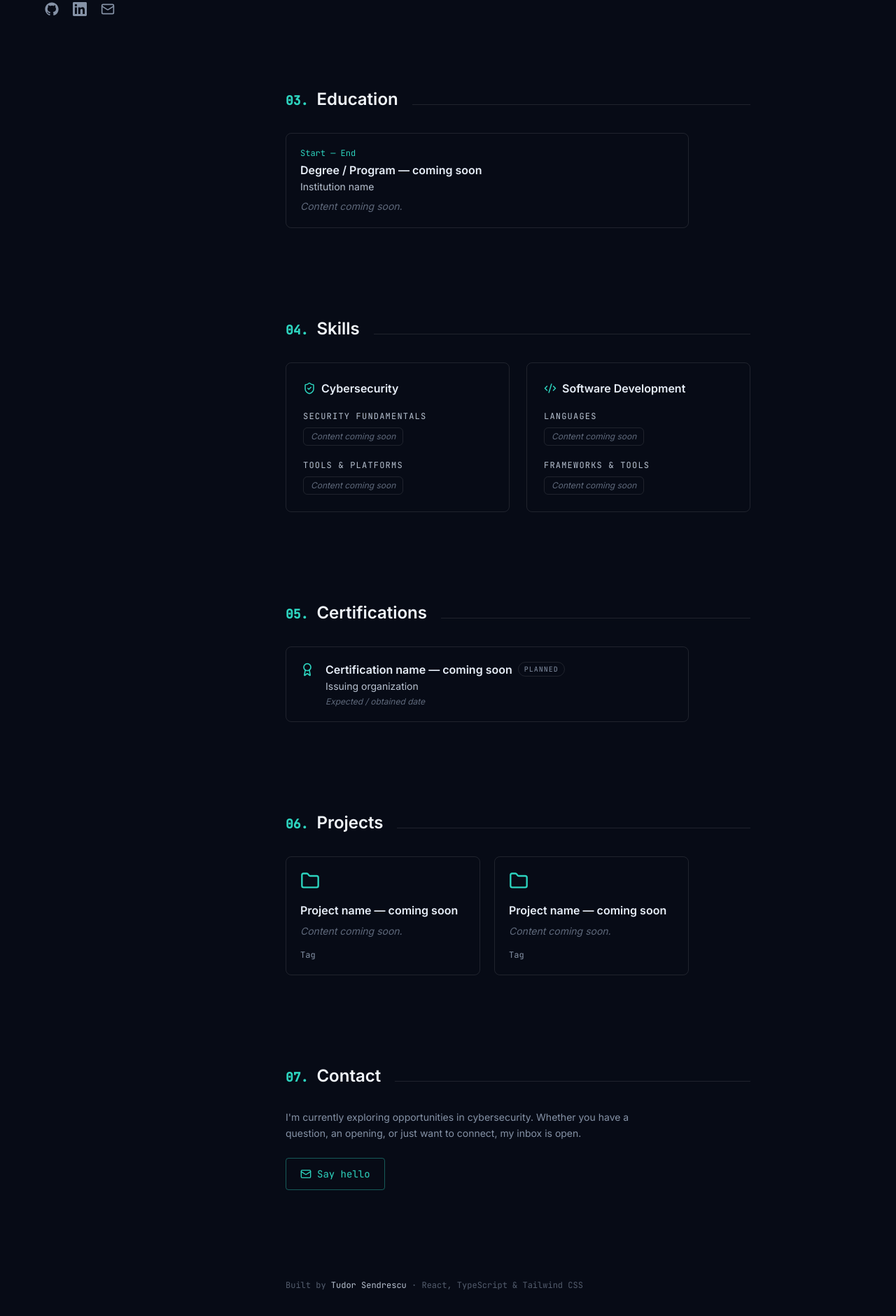
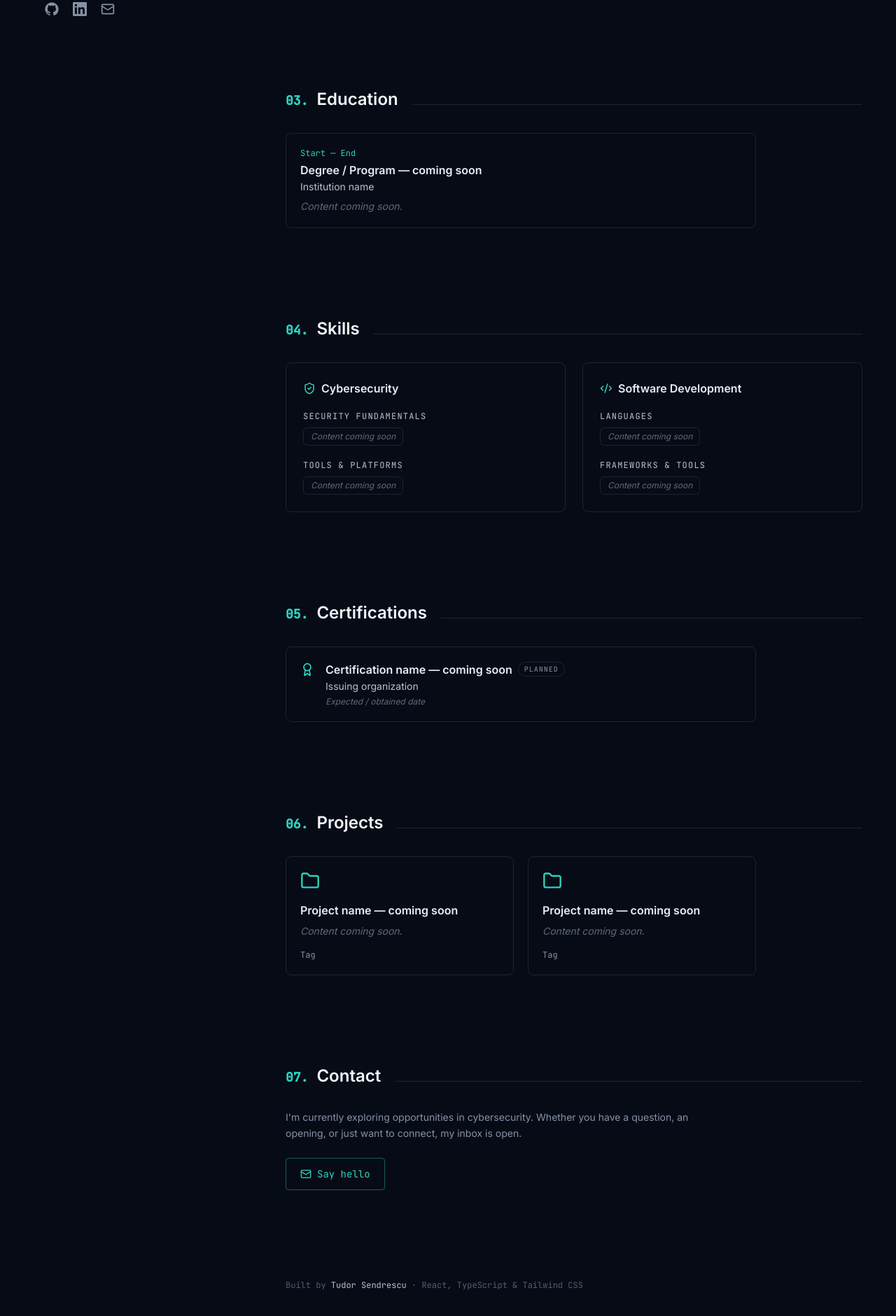
Before and after one commit to tudorsendrescu/tudor-cv, a React (Vite) app: page / in a window 1280 px wide. Shown: the part 691-2572 px from the top of the page at 70% size. Built offline with nearby package versions, Linux system fonts and the light colour scheme.

Commit message:
Widen main content and per-section max-widths so content fills more of the right side

```diff
--- a/src/App.tsx
+++ b/src/App.tsx
@@ -13,9 +13,9 @@ function App() {
   return (
     <div className="relative min-h-screen bg-navy">
       <CursorGlow />
-      <div className="mx-auto max-w-[1500px] lg:flex lg:items-start lg:gap-8 xl:gap-16">
+      <div className="mx-auto max-w-[1800px] lg:flex lg:items-start lg:gap-8 xl:gap-16">
         <Sidebar />
-        <main className="px-6 py-16 lg:flex-1 lg:py-24 lg:pr-12 xl:pr-20 max-w-3xl">
+        <main className="px-6 py-16 lg:flex-1 lg:py-24 lg:pr-8 xl:pr-12 max-w-3xl lg:max-w-4xl xl:max-w-5xl">
           <About />
           <Experience />
           <Education />
--- a/src/components/sections/About.tsx
+++ b/src/components/sections/About.tsx
@@ -7,7 +7,7 @@ export default function About() {
     <section id="about" className="scroll-mt-24 py-16">
       <Reveal>
         <SectionHeading index="01" title="About" />
-        <div className="max-w-xl space-y-4 text-[15px] leading-relaxed">
+        <div className="max-w-2xl space-y-4 text-[15px] leading-relaxed">
           {about.paragraphs.map((p, i) => (
             <p key={i} className={p.startsWith("Content coming soon") ? "italic text-slate/70" : ""}>
               {p}
--- a/src/components/sections/Certifications.tsx
+++ b/src/components/sections/Certifications.tsx
@@ -22,7 +22,7 @@ export default function Certifications() {
         <SectionHeading index="05" title="Certifications" />
       </Reveal>
 
-      <ul className="max-w-xl space-y-4">
+      <ul className="max-w-2xl space-y-4">
         {certifications.map((cert, i) => (
           <Reveal key={i} delay={i * 80}>
             <li className="flex items-start gap-4 border border-white/10 rounded-lg p-5 hover:border-accent/30 transition-colors">
--- a/src/components/sections/Contact.tsx
+++ b/src/components/sections/Contact.tsx
@@ -8,7 +8,7 @@ export default function Contact() {
     <section id="contact" className="scroll-mt-24 py-16 pb-32">
       <Reveal>
         <SectionHeading index="07" title="Contact" />
-        <div className="max-w-lg">
+        <div className="max-w-xl">
           <p className="text-sm leading-relaxed">
             I'm currently exploring opportunities in cybersecurity. Whether
             you have a question, an opening, or just want to connect, my
--- a/src/components/sections/Education.tsx
+++ b/src/components/sections/Education.tsx
@@ -9,7 +9,7 @@ export default function Education() {
         <SectionHeading index="03" title="Education" />
       </Reveal>
 
-      <div className="max-w-xl space-y-8">
+      <div className="max-w-2xl space-y-8">
         {education.map((entry, i) => (
           <Reveal key={i} delay={i * 80}>
             <div className="border border-white/10 rounded-lg p-5 hover:border-accent/30 transition-colors">
--- a/src/components/sections/Experience.tsx
+++ b/src/components/sections/Experience.tsx
@@ -9,7 +9,7 @@ export default function Experience() {
         <SectionHeading index="02" title="Experience" />
       </Reveal>
 
-      <ol className="relative border-l border-white/10 max-w-xl">
+      <ol className="relative border-l border-white/10 max-w-2xl">
         {experience.map((entry, i) => (
           <Reveal key={i} delay={i * 80}>
             <li className="relative pl-8 pb-12 last:pb-0">
--- a/src/components/sections/Projects.tsx
+++ b/src/components/sections/Projects.tsx
@@ -11,7 +11,7 @@ export default function Projects() {
         <SectionHeading index="06" title="Projects" />
       </Reveal>
 
-      <div className="grid sm:grid-cols-2 gap-5 max-w-xl">
+      <div className="grid sm:grid-cols-2 gap-5 max-w-2xl">
         {projects.map((project, i) => (
           <Reveal key={i} delay={i * 80}>
             <div className="h-full flex flex-col border border-white/10 rounded-lg p-5 hover:border-accent/30 hover:-translate-y-1 transition-all">
```
